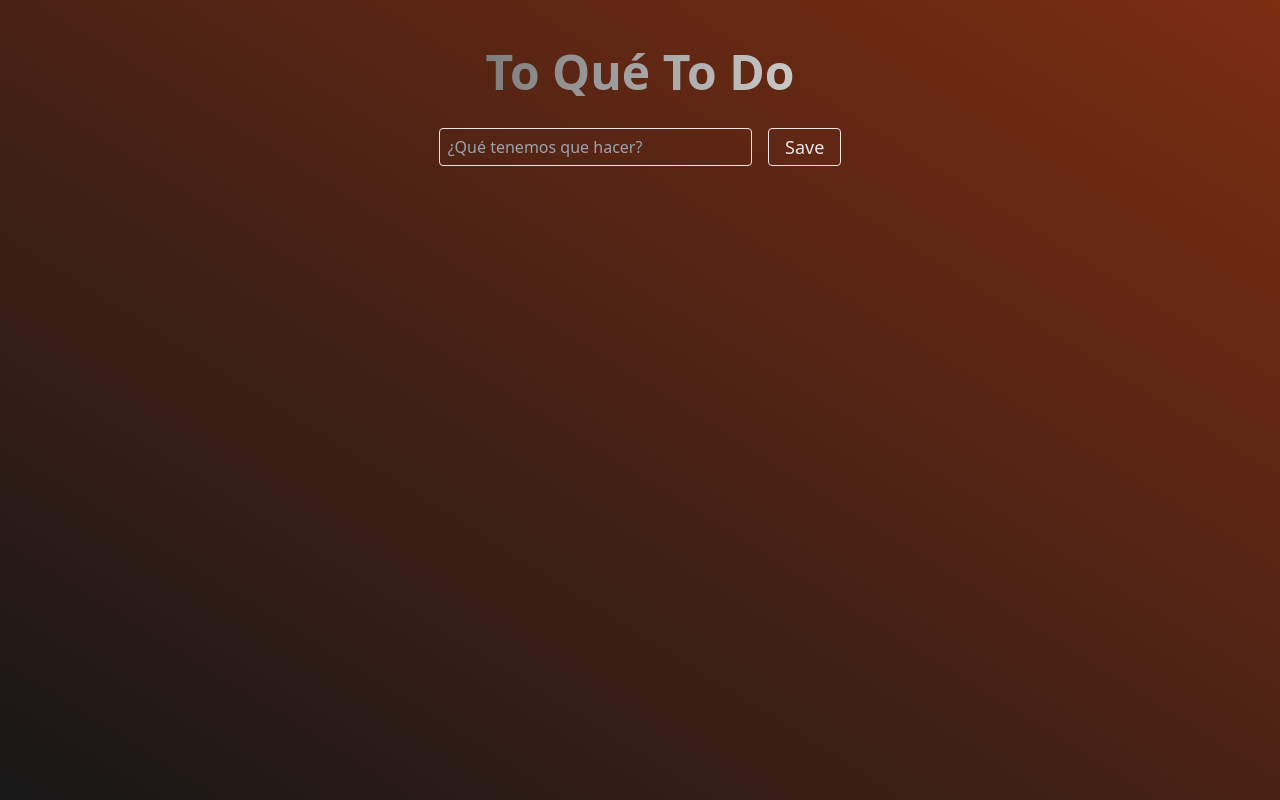
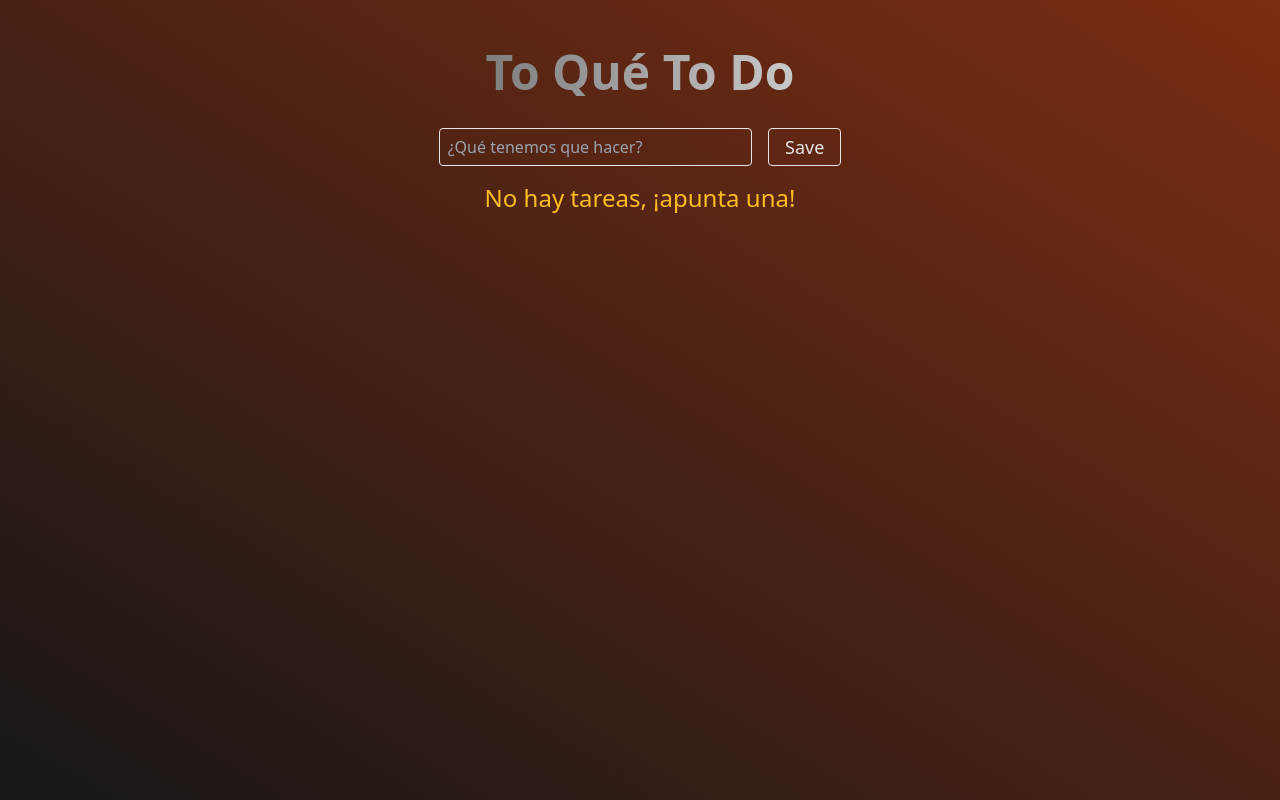
Before and after one commit to eplq/ToQueToDo, a Svelte app: page / in a window 1280 px wide. Built offline with nearby package versions, Linux system fonts and the light colour scheme.

Commit message:
respaldo para cuando no hay tareas

```diff
--- a/src/components/Task.svelte
+++ b/src/components/Task.svelte
@@ -6,7 +6,7 @@
     export let index: number;
 
     function remove() {
-        tasks.update(tasks => tasks.filter((item, arrayIndex) => arrayIndex !== index))
+        tasks.update(tasks => tasks.filter((_item, arrayIndex) => arrayIndex !== index))
     }
 
     function update() {
--- a/src/components/TaskList.svelte
+++ b/src/components/TaskList.svelte
@@ -8,5 +8,9 @@
         <li>
             <Task {...task} index={index} />
         </li>
+    {:else}
+        <li>
+            <p class="text-center text-2xl text-amber-400">No hay tareas, ¡apunta una!</p>
+        </li>
     {/each}
 </ul>
```
